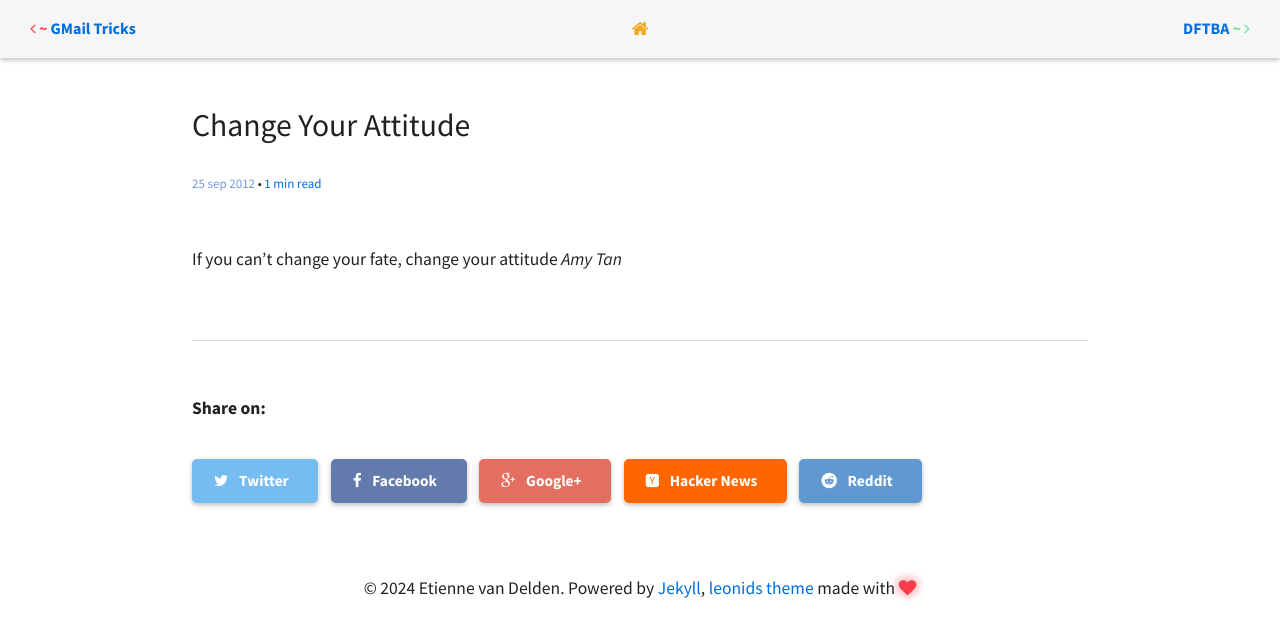
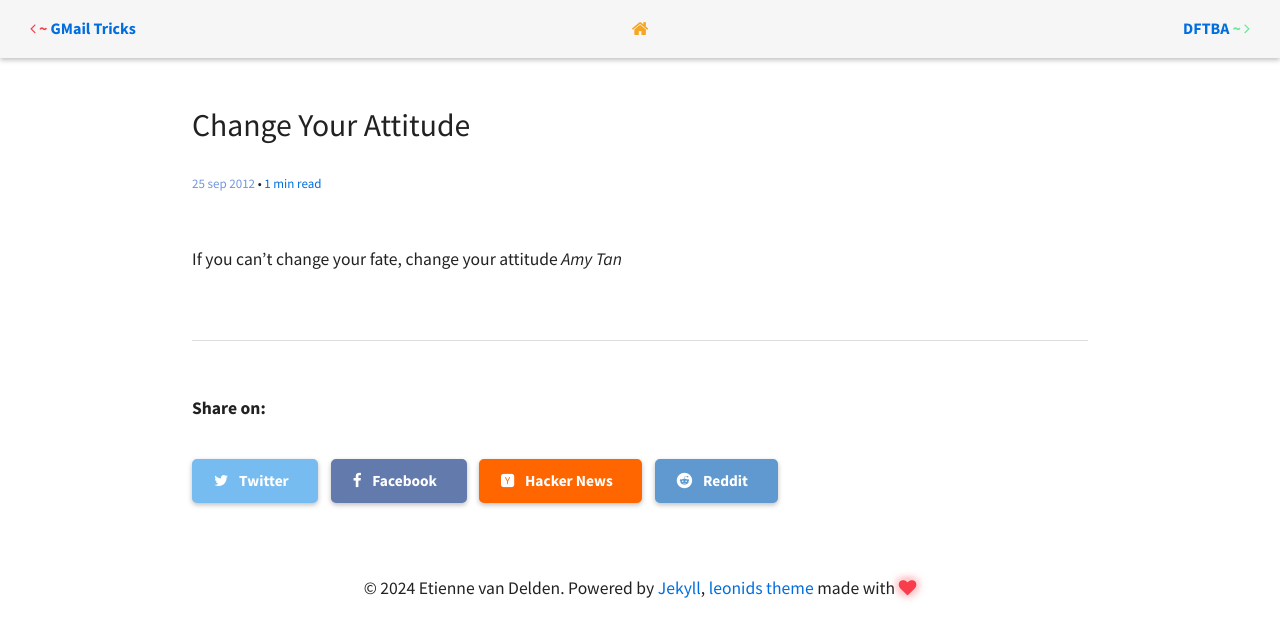
Before and after one commit to eirvandelden/eirvandelden.github.io, a Jekyll site: the page built from _posts/inspiration/2012-09-25-change-your-attitude.markdown, in a window 1280 px wide. Shown: the top 639 px of the page. Built offline with Jekyll 4.4.1, drawn with Linux system fonts in a browser that asks for light colours.

Commit message:
🔥Remove google+ button

```diff
--- a/_data/authors.yml
+++ b/_data/authors.yml
@@ -2,6 +2,6 @@
 # You can set another author using as many attributs as a site owner does.
 
 etienne:
-  name: Etienne
+  name: Etienne van Delden-de la Haije
   email: etienne@vandelden.family
   bio: "Dungeon Master. Software/Ruby on Rails Artisan. Father. Dancer."
--- a/_layouts/post.html
+++ b/_layouts/post.html
@@ -5,13 +5,7 @@ layout: default
 {% comment %}
 {% if page.image.feature %}
 <div class="post-image-feature">
-  <img class="feature-image" src=
-  {% if post.image.feature contains 'http' %}
-  "{{ page.image.feature }}"
-  {% else %}
-  "{{ site.url }}/img/{{ page.image.feature }}"
-  {% endif %}
-  alt="{{ page.title }} feature image">
+  <img class="feature-image" src={% if post.image.feature contains 'http' %} "{{ page.image.feature }}" {% else %} "{{ site.url }}/img/{{ page.image.feature }}" {% endif %} alt="{{ page.title }} feature image">
 
   {% if page.image.credit %}
   <span class="image-credit">Photo Credit: <a href="{{ page.image.creditlink }}">{{ page.image.credit }}</a></span>
@@ -49,9 +43,6 @@ layout: default
         <a href="https://www.facebook.com/sharer/sharer.php?u={{ site.url }}{{ page.url }}" class="facebook btn" title="Share on Facebook"><i class="fa fa-facebook"></i><span> Facebook</span></a>
       </li>
       <li>
-        <a href="https://plus.google.com/share?url={{ site.url }}{{ page.url }}" class="google-plus btn" title="Share on Google Plus"><i class="fa fa-google-plus"></i><span> Google+</span></a>
-      </li>
-      <li>
         <a href="https://news.ycombinator.com/submitlink?u={{ site.url }}{{ page.url }}" class="hacker-news btn" title="Share on Hacker News"><i class="fa fa-hacker-news"></i><span> Hacker News</span></a>
       </li>
       <li>
```
Also changed, not shown: Gemfile.lock.
